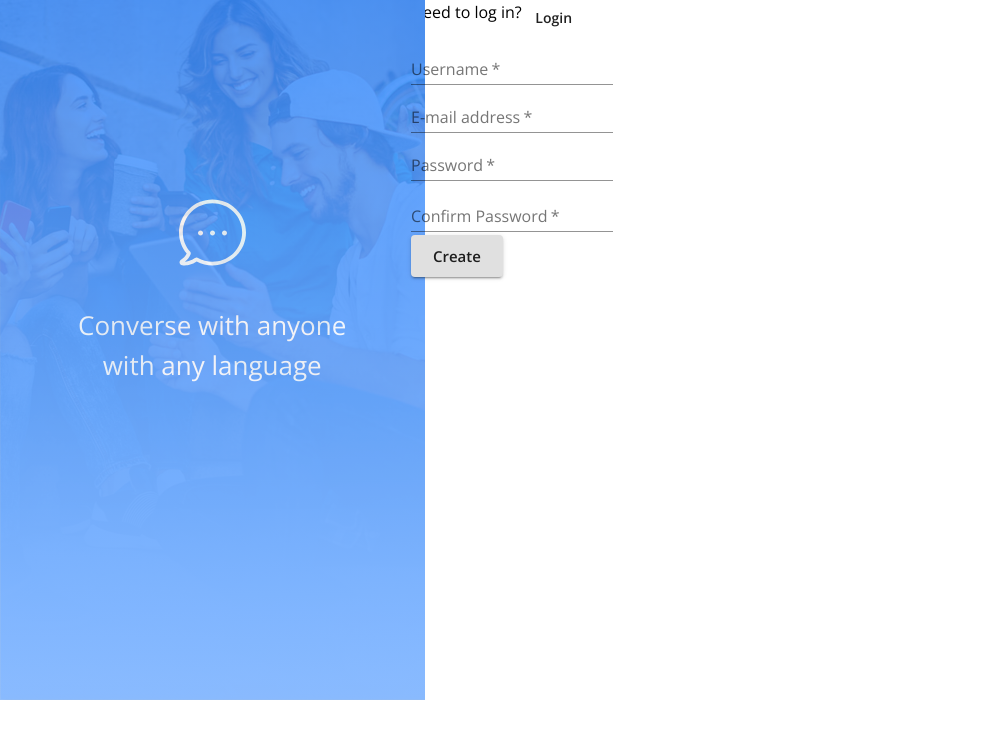
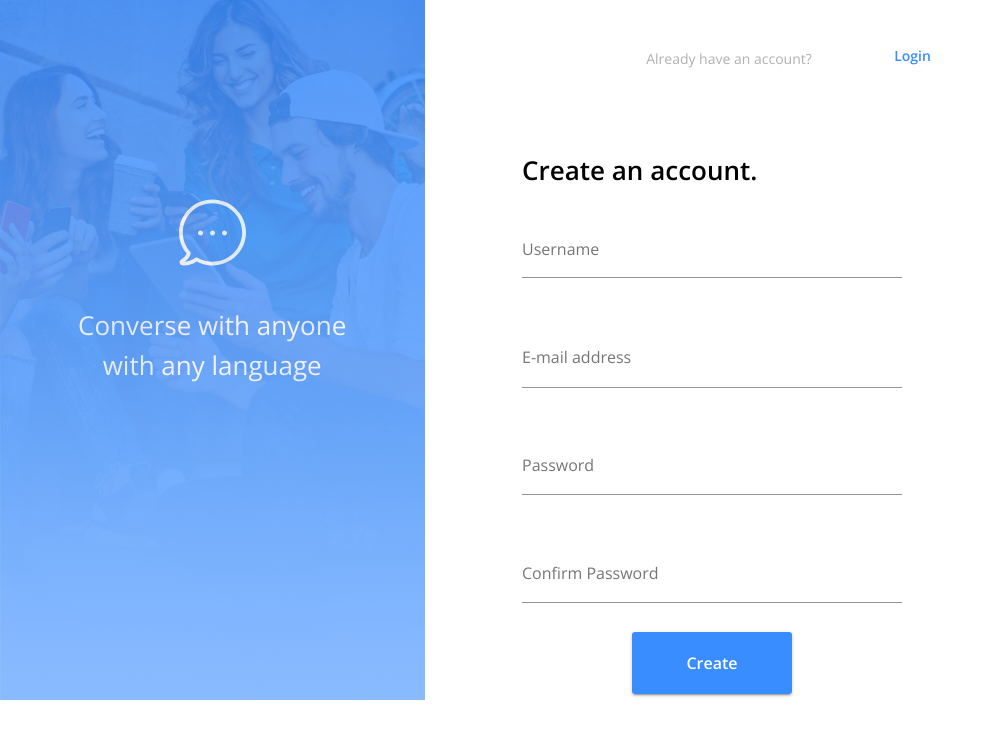
Before and after one commit to jchaing/messenger-1934, a React (Create React App) app in the folder client/: page / in a window 1280 px wide. Shown: the top 738 px of the page, without its empty margins (0-993 px from the left). Built offline with nearby package versions, Linux system fonts and the light colour scheme; no server answers.

Commit message:
added styling for Signup component

```diff
--- a/client/src/Signup.js
+++ b/client/src/Signup.js
@@ -20,6 +20,238 @@ const useStyles = makeStyles(() => ({
     width: "1024px",
     height: "700px",
     background: "#FFFFFF",
+  },
+  loginAccount: {
+    position: "absolute",
+    width: "336px",
+    height: "54px",
+    left: "646px",
+    top: "30px",
+  },
+  haveAccount: {
+    position: "absolute",
+    height: "19px",
+    left: "0%",
+    right: "50.6%",
+    top: "calc(50% - 19px/2 + 1.38px)",
+    fontFamily: "Open Sans",
+    fontStyle: "normal",
+    fontWeight: "normal",
+    fontSize: "14px",
+    lineHeight: "19px",
+    /* identical to box height */
+    textAlign: "center",
+    color: "#B0B0B0",
+  },
+  loginButtonGrid: {
+    position: "absolute",
+    left: "58.33%",
+    right: "0%",
+    top: "0%",
+    bottom: "0%",
+  },
+  loginButton: {
+    position: "absolute",
+    left: "0%",
+    right: "0%",
+    top: "0%",
+    bottom: "0%",
+    background: "#FFFFFF",
+    borderRadius: "5px",
+    fontFamily: "Open Sans",
+    fontStyle: "normal",
+    fontWeight: 600,
+    fontSize: "14px",
+    lineHeight: "19px",
+    textAlgin: "center",
+    color: "#3A8DFF",
+    paddingLeft: "52px",
+    paddingRight: "51px",
+    paddingTop: "16px",
+    paddingBottom: "19px",
+    "&:hover": {
+      boxShadow: "0px 2px 12px rgba(74, 106, 149, 0.2)",
+    },
+  },
+  form: {
+    position: "absolute",
+    width: "380px",
+    height: "544px",
+    left: "522px",
+    top: "150px",
+  },
+  createAnAccount: {
+    position: "absolute",
+    height: "40px",
+    left: "0%",
+    right: "37.89%",
+    // top: "calc(50% - 40px/2 - 192px)",
+    fontFamily: "Open Sans",
+    fontStyle: "normal",
+    fontWeight: "600",
+    fontSize: "26px",
+    lineHeight: "40px",
+    /* identical to box height, or 154% */
+    color: "#000000",
+  },
+  usernameGrid: {
+    position: "absolute",
+    left: "0%",
+    right: "0%",
+    top: "12.26%",
+    bottom: "72.17%",
+  },
+  usernameLabel: {
+    "&.shrink": {
+      position: "absolute",
+      height: "19px",
+      left: "1.32%",
+      top: "calc(50% - 19px/2 - 23.5px)",
+      fontFamily: "Open Sans",
+      fontStyle: "normal",
+      fontWeight: "normal",
+      fontSize: "19px",
+      lineHeight: "19px",
+      /* identical to box height */
+      color: "#B0B0B0",
+    },
+  },
+  usernameText: {
+    height: "19px",
+    paddingLeft: "1.32%",
+    paddingTop: "19.18px",
+    right: "61.05%",
+    fontFamily: "Open Sans",
+    fontStyle: "normal",
+    fontWeight: "600",
+    fontSize: "14px",
+    lineHeight: "19px",
+    /* identical to box height */
+    color: "#000000",
+  },
+  emailGrid: {
+    position: "absolute",
+    left: "0%",
+    right: "0%",
+    top: "32.26%",
+    bottom: "47.41%",
+  },
+  emailLabel: {
+    "&.shrink": {
+      position: "absolute",
+      height: "19px",
+      left: "1.32%",
+      top: "calc(50% - 19px/2 - 23px)",
+      fontFamily: "Open Sans",
+      fontStyle: "normal",
+      fontWeight: "normal",
+      fontSize: "19px",
+      lineHeight: "19px",
+      /* identical to box height */
+      color: "#B0B0B0",
+    },
+  },
+  emailText: {
+    height: "19px",
+    paddingLeft: "1.32%",
+    paddingTop: "20.18px",
+    right: "61.05%",
+    fontFamily: "Open Sans",
+    fontStyle: "normal",
+    fontWeight: "600",
+    fontSize: "14px",
+    lineHeight: "19px",
+    /* identical to box height */
+    color: "#000000",
+  },
+  passwordGrid: {
+    position: "absolute",
+    left: "0%",
+    right: "0%",
+    top: "52.03%",
+    bottom: "22.64%",
+  },
+  passwordLabel: {
+    "&.shrink": {
+      position: "absolute",
+      height: "19px",
+      left: "1.32%",
+      top: "calc(50% - 19px/2 - 23px)",
+      fontFamily: "Open Sans",
+      fontStyle: "normal",
+      fontWeight: "normal",
+      fontSize: "19px",
+      lineHeight: "19px",
+      /* identical to box height */
+      color: "#B0B0B0",
+    },
+  },
+  passwordText: {
+    height: "19px",
+    paddingLeft: "1.32%",
+    paddingTop: "20.18px",
+    right: "61.05%",
+    fontFamily: "Open Sans",
+    fontStyle: "normal",
+    fontWeight: "600",
+    fontSize: "20px",
+    lineHeight: "19px",
+    /* identical to box height */
+    color: "#000000",
+  },
+  confirmPasswordGrid: {
+    position: "absolute",
+    left: "0%",
+    right: "0%",
+    top: "71.79%",
+  },
+  confirmPasswordLabel: {
+    "&.shrink": {
+      position: "absolute",
+      height: "19px",
+      left: "1.32%",
+      top: "calc(50% - 19px/2 - 23px)",
+      fontFamily: "Open Sans",
+      fontStyle: "normal",
+      fontWeight: "normal",
+      fontSize: "19px",
+      lineHeight: "19px",
+      /* identical to box height */
+      color: "#B0B0B0",
+    },
+  },
+  confirmPasswordText: {
+    height: "19px",
+    paddingLeft: "1.32%",
+    paddingTop: "20.18px",
+    right: "61.05%",
+    fontFamily: "Open Sans",
+    fontStyle: "normal",
+    fontWeight: "600",
+    fontSize: "20px",
+    lineHeight: "19px",
+    /* identical to box height */
+    color: "#000000",
+  },
+  createButtonGrid: {
+    position: "absolute",
+    left: "28.95%",
+    right: "28.95%",
+    top: "88.55%",
+    bottom: "0%",
+  },
+  createButton: {
+    position: "absolute",
+    top: "0%",
+    left: "0%",
+    right: "0%",
+    bottom: "0%",
+    borderRadius: "3px",
+    fontFamily: "Open Sans",
+    fontStyle: "normal",
+    fontWeight: "bold",
+    fontSize: "16px",
+    lineHeight: "22px",
   },
 }));
 
@@ -53,67 +285,136 @@ const Login = (props) => {
     <SideBanner />
     <Grid container justify="center">
       <Box>
-        <Grid container item>
-          <Typography>Need to log in?</Typography>
-          <Button onClick={() => history.push("/login")}>Login</Button>
+        <Grid container item className={classes.loginAccount}>
+          <Typography className={classes.haveAccount}>
+            Already have an account?
+          </Typography>
+          <Grid className={classes.loginButtonGrid}>
+            <Button
+              className={classes.loginButton}
+              onClick={() => history.push("/login")}
+            >
+              Login
+            </Button>
+          </Grid>
         </Grid>
         <form onSubmit={handleRegister}>
-          <Grid>
-            <Grid>
-              <FormControl>
+          <Grid className={classes.form}>
+            <Typography className={classes.createAnAccount}>
+              Create an account.
+            </Typography>
+            <Grid className={classes.usernameGrid}>
+              <FormControl fullWidth="true" required>
                 <TextField
                   aria-label="username"
                   label="Username"
                   name="username"
                   type="text"
-                  required
+                  InputProps={{
+                    classes: {
+                      input: classes.usernameText
+                    }
+                  }}
+                  InputLabelProps={{
+                    classes: {
+                      root: classes.usernameLabel,
+                      shrink: "shrink"
+                    }
+                  }}
                 />
               </FormControl>
             </Grid>
-            <Grid>
-              <FormControl>
+            <Grid className={classes.emailGrid}>
+              <FormControl fullWidth="true" required>
                 <TextField
                   label="E-mail address"
                   aria-label="e-mail address"
                   type="email"
                   name="email"
-                  required
+                  InputProps={{
+                    classes: {
+                      input: classes.emailText
+                    }
+                  }}
+                  InputLabelProps={{
+                    classes: {
+                      root: classes.emailLabel,
+                      shrink: "shrink"
+                    }
+                  }}
                 />
               </FormControl>
             </Grid>
-            <Grid>
-              <FormControl error={!!formErrorMessage.confirmPassword}>
+            <Grid className={classes.passwordGrid}>
+              <FormControl
+                error={!!formErrorMessage.confirmPassword}
+                fullWidth="true"
+                required
+              >
                 <TextField
                   aria-label="password"
                   label="Password"
                   type="password"
                   inputProps={{ minLength: 6 }}
                   name="password"
-                  required
+                  InputProps={{
+                    classes: {
+                      input: classes.passwordText
+                    }
+                  }}
+                  InputLabelProps={{
+                    classes: {
+                      root: classes.passwordLabel,
+                      shrink: "shrink"
+                    }
+                  }}
                 />
                 <FormHelperText>
                   {formErrorMessage.confirmPassword}
                 </FormHelperText>
               </FormControl>
             </Grid>
-            <Grid>
-              <FormControl error={!!formErrorMessage.confirmPassword}>
+            <Grid className={classes.confirmPasswordGrid}>
+              <FormControl
+                error={!!formErrorMessage.confirmPassword}
+                fullWidth="true"
+                required
+              >
                 <TextField
                   label="Confirm Password"
                   aria-label="confirm password"
                   type="password"
                   inputProps={{ minLength: 6 }}
                   name="confirmPassword"
-                  required
+                  InputProps={{
+                    classes: {
+                      input: classes.confirmPasswordText
+                    }
+                  }}
+                  InputLabelProps={{
+                    classes: {
+                      root: classes.confirmPasswordLabel,
+                      shrink: "shrink"
+                    }
+                  }}
                 />
                 <FormHelperText>
                   {formErrorMessage.confirmPassword}
                 </FormHelperText>
               </FormControl>
             </Grid>
-            <Button type="submit" variant="contained" size="large">
-              Create
-            </Button>
+            <Grid className={classes.createButtonGrid}>
+              <Button
+                color="primary"
+                className={classes.createButton}
+                type="submit"
+                variant="contained"
+                size="large"
+                fullWidth="true"
+              >
+                Create
+              </Button>
+            </Grid>
           </Grid>
         </form>
       </Box>
```
